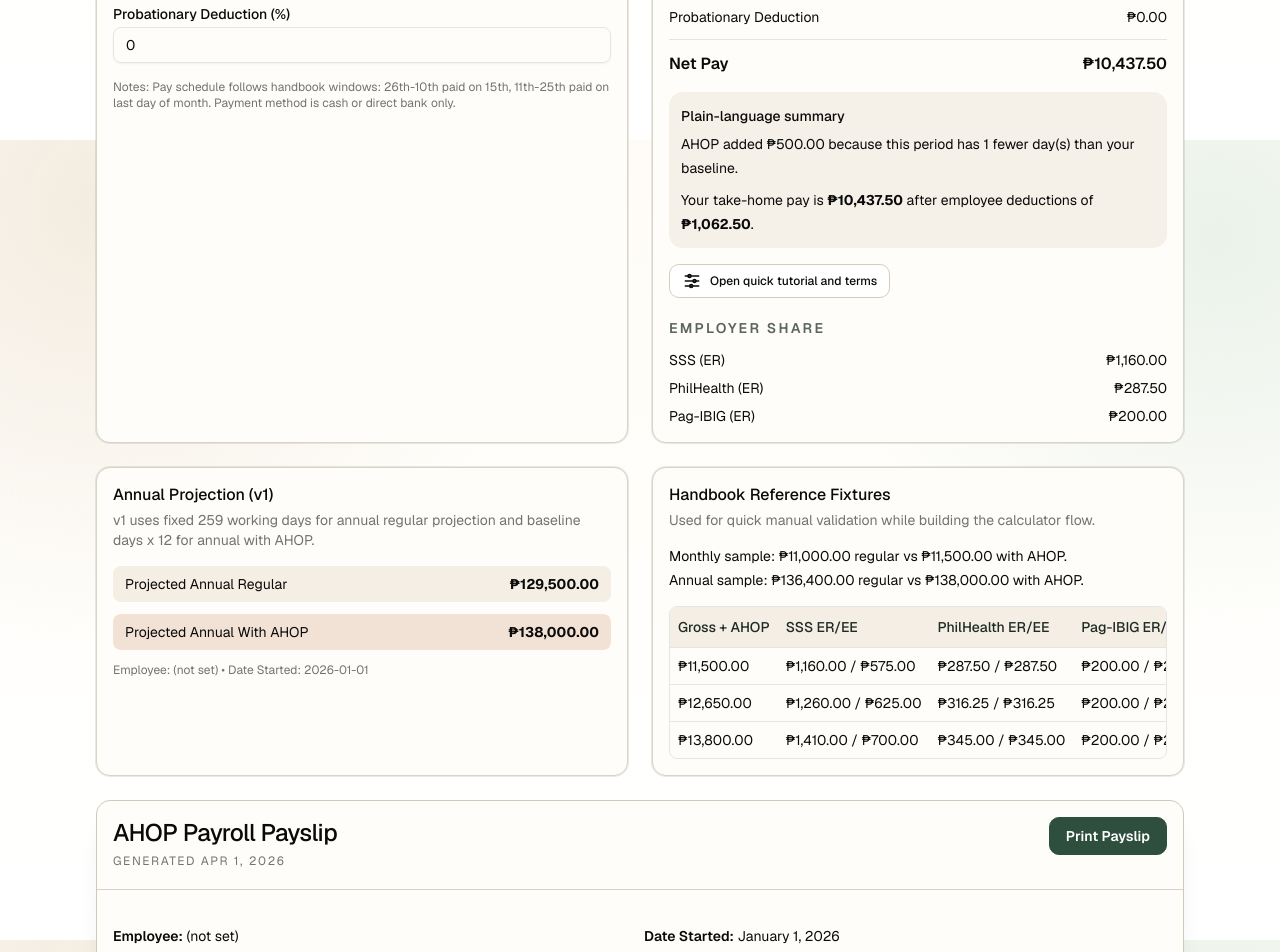
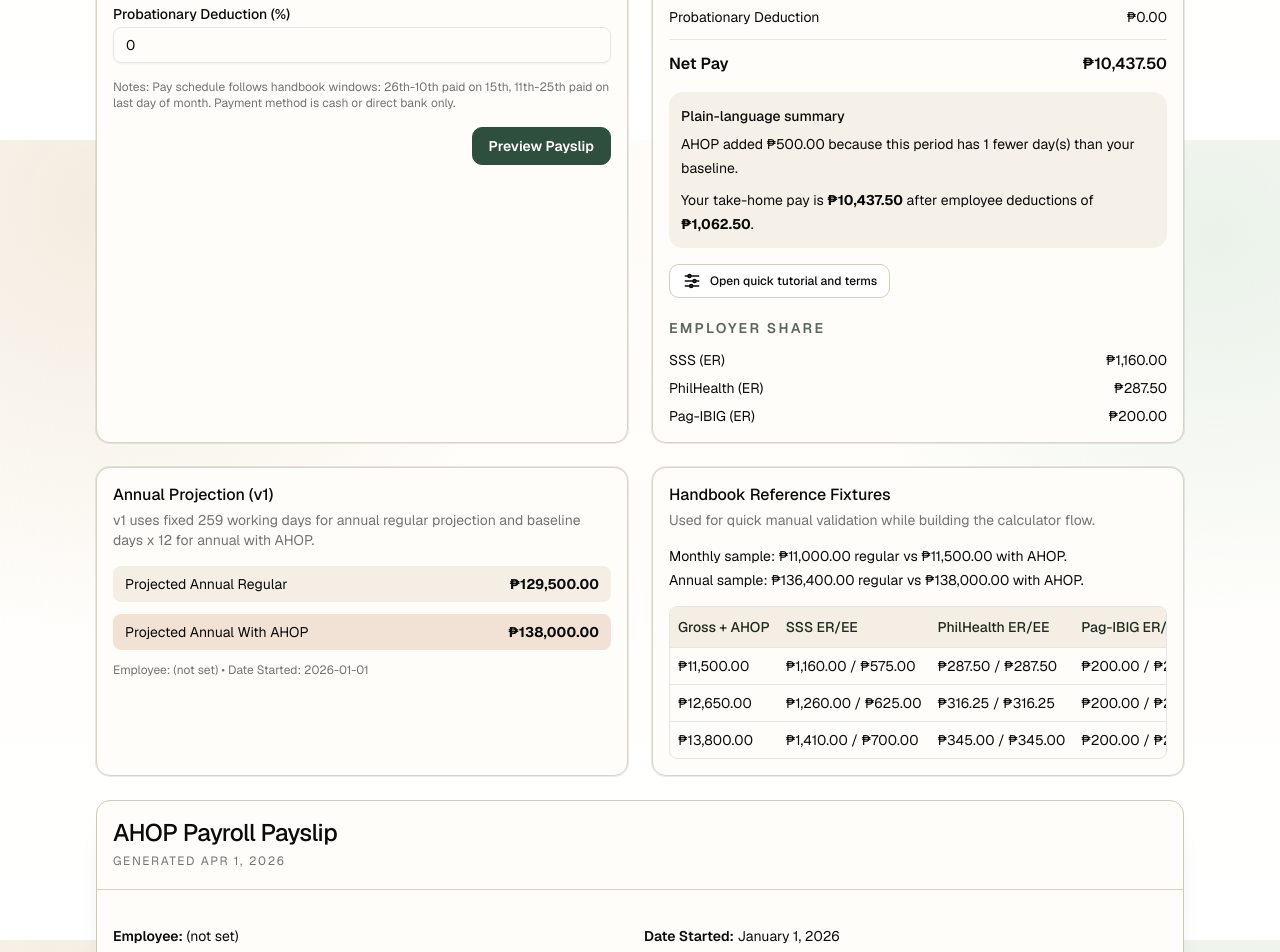
Before and after one commit to Violeteyes24/ahop-ph-calculator, a Next.js app: page / in a window 1280 px wide. Shown: the part 660-1612 px from the top of the page. Built offline with nearby package versions, Linux system fonts and the light colour scheme.

Commit message:
print preview button instead of a whole card

```diff
--- a/src/app/page.tsx
+++ b/src/app/page.tsx
@@ -367,6 +367,15 @@ export default function Home() {
               Notes: Pay schedule follows handbook windows: 26th-10th paid on 15th, 11th-25th paid on last day of month.
               Payment method is cash or direct bank only.
             </p>
+            <div className="mt-4 flex justify-end">
+              <button
+                type="button"
+                onClick={() => window.print()}
+                className="print-exclude rounded-lg border border-[#2f4f3e] bg-[#2f4f3e] px-4 py-2 text-sm font-semibold text-white hover:bg-[#274636]"
+              >
+                Preview Payslip
+              </button>
+            </div>
           </CardContent>
         </Card>
 
@@ -508,13 +517,6 @@ export default function Home() {
                   Generated {generatedOn}
                 </CardDescription>
               </div>
-              <button
-                type="button"
-                onClick={() => window.print()}
-                className="print-exclude rounded-lg border border-[#2f4f3e] bg-[#2f4f3e] px-4 py-2 text-sm font-semibold text-white hover:bg-[#274636]"
-              >
-                Print Payslip
-              </button>
             </div>
           </CardHeader>
           <CardContent className="pt-5">
```
